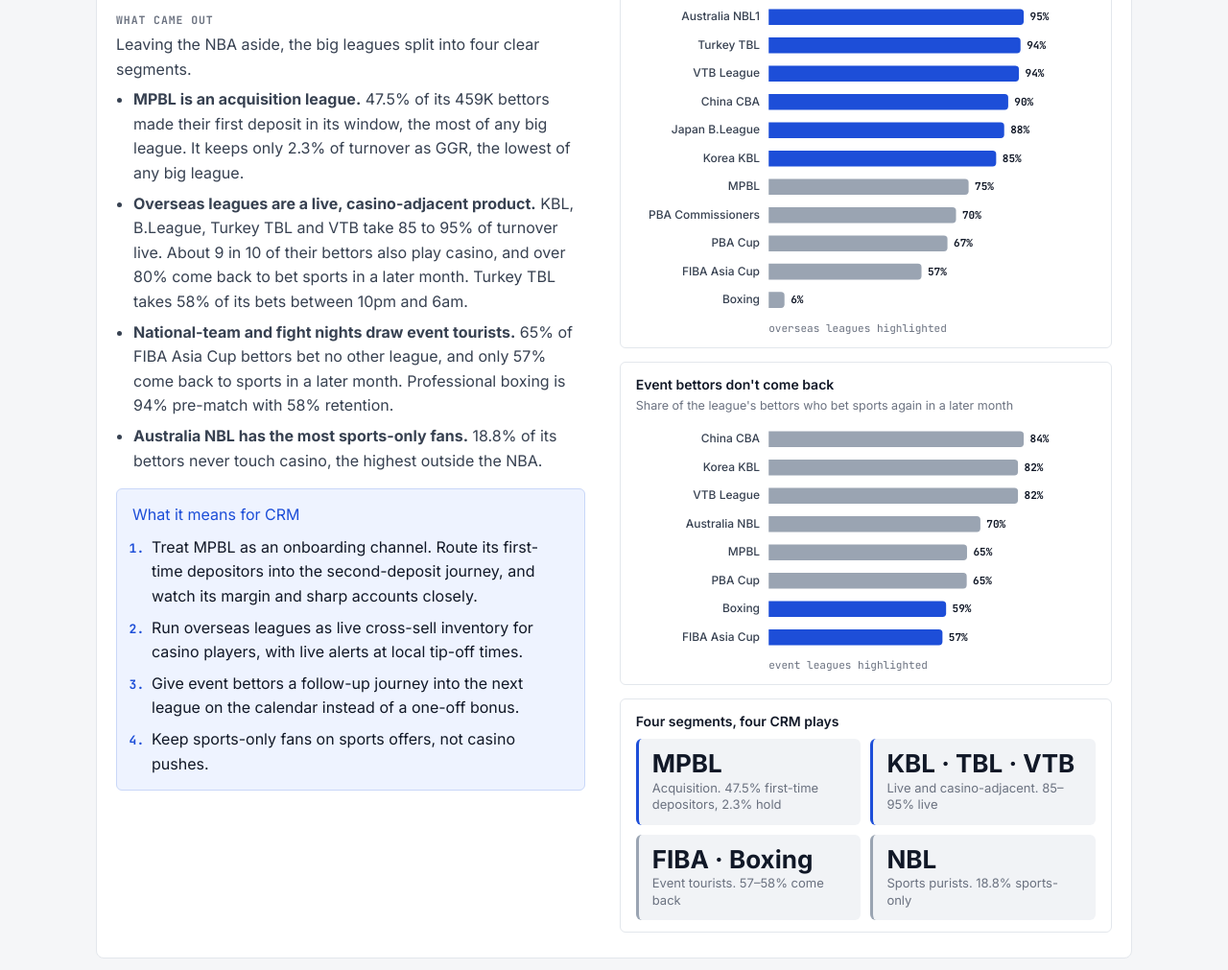
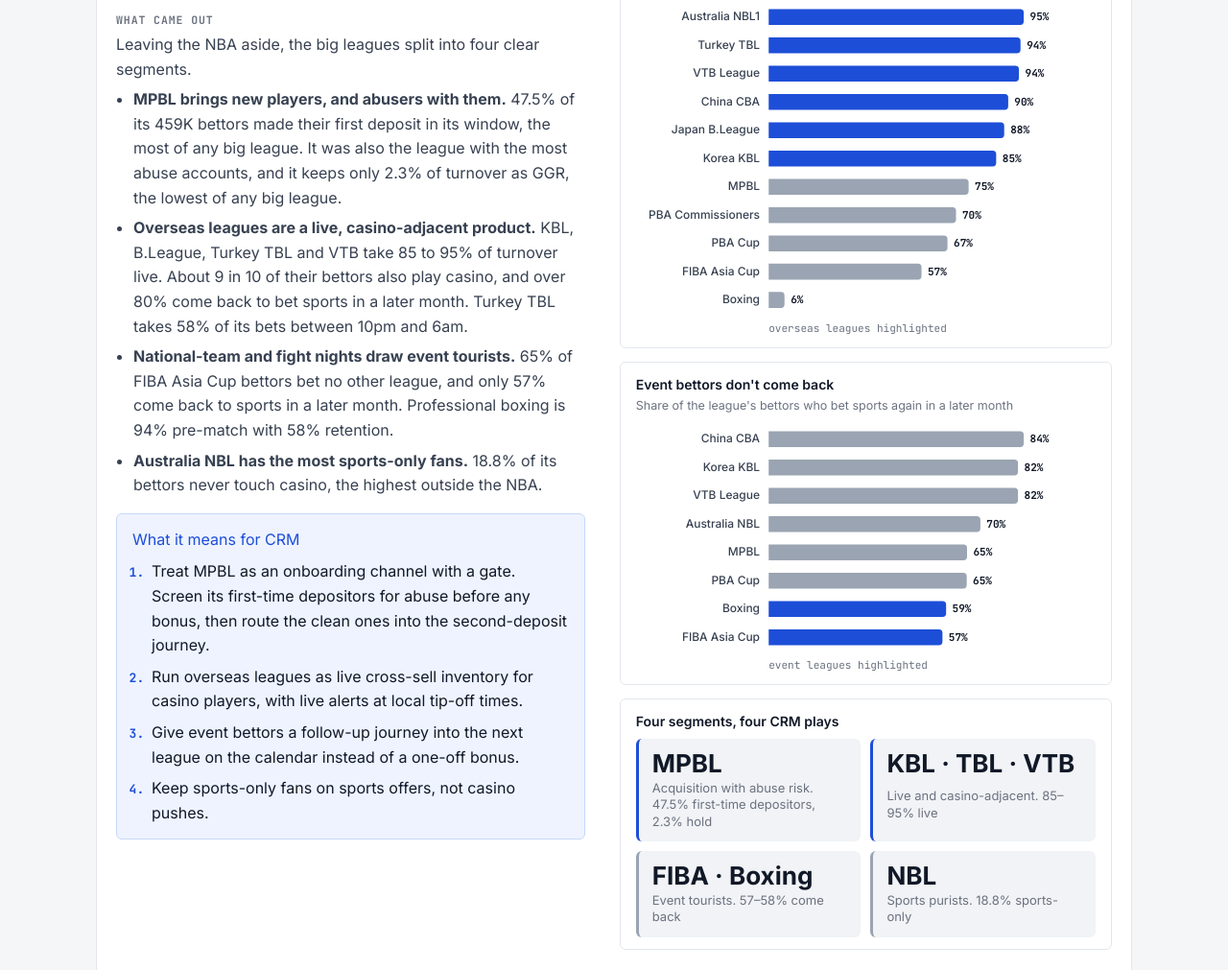
Before and after one commit to stanley0321/p-iit56rgm, a plain HTML site: page index.html in a window 1280 px wide. Shown: the part 5520-6531 px from the top of the page at 96% size. Drawn offline with Linux system fonts and the light colour scheme.

Commit message:
Note MPBL abuse risk and gate its onboarding

```diff
--- a/index.html
+++ b/index.html
@@ -401,14 +401,14 @@ footer b { font: 700 16px var(--display); color: var(--ink) }
       <div class="blk"><span class="lbl">What came out</span>
         <p>Leaving the NBA aside, the big leagues split into four clear segments.</p>
         <ul>
-          <li><b>MPBL is an acquisition league.</b> 47.5% of its 459K bettors made their first deposit in its window, the most of any big league. It keeps only 2.3% of turnover as GGR, the lowest of any big league.</li>
+          <li><b>MPBL brings new players, and abusers with them.</b> 47.5% of its 459K bettors made their first deposit in its window, the most of any big league. It was also the league with the most abuse accounts, and it keeps only 2.3% of turnover as GGR, the lowest of any big league.</li>
           <li><b>Overseas leagues are a live, casino-adjacent product.</b> KBL, B.League, Turkey TBL and VTB take 85 to 95% of turnover live. About 9 in 10 of their bettors also play casino, and over 80% come back to bet sports in a later month. Turkey TBL takes 58% of its bets between 10pm and 6am.</li>
           <li><b>National-team and fight nights draw event tourists.</b> 65% of FIBA Asia Cup bettors bet no other league, and only 57% come back to sports in a later month. Professional boxing is 94% pre-match with 58% retention.</li>
           <li><b>Australia NBL has the most sports-only fans.</b> 18.8% of its bettors never touch casino, the highest outside the NBA.</li>
         </ul></div>
       <div class="calls"><span class="lbl">What it means for CRM</span>
         <ol>
-          <li>Treat MPBL as an onboarding channel. Route its first-time depositors into the second-deposit journey, and watch its margin and sharp accounts closely.</li>
+          <li>Treat MPBL as an onboarding channel with a gate. Screen its first-time depositors for abuse before any bonus, then route the clean ones into the second-deposit journey.</li>
           <li>Run overseas leagues as live cross-sell inventory for casino players, with live alerts at local tip-off times.</li>
           <li>Give event bettors a follow-up journey into the next league on the calendar instead of a one-off bonus.</li>
           <li>Keep sports-only fans on sports offers, not casino pushes.</li>
@@ -420,7 +420,7 @@ footer b { font: 700 16px var(--display); color: var(--ink) }
       <div class="fig"><div class="cap">Event bettors don't come back</div><div class="sub">Share of the league's bettors who bet sports again in a later month</div><div id="fig-lret"></div></div>
       <div class="fig"><div class="cap">Four segments, four CRM plays</div>
         <div class="tiles">
-          <div class="tile"><span class="v">MPBL</span><span class="k">Acquisition. 47.5% first-time depositors, 2.3% hold</span></div>
+          <div class="tile"><span class="v">MPBL</span><span class="k">Acquisition with abuse risk. 47.5% first-time depositors, 2.3% hold</span></div>
           <div class="tile"><span class="v">KBL · TBL · VTB</span><span class="k">Live and casino-adjacent. 85–95% live</span></div>
           <div class="tile b"><span class="v">FIBA · Boxing</span><span class="k">Event tourists. 57–58% come back</span></div>
           <div class="tile b"><span class="v">NBL</span><span class="k">Sports purists. 18.8% sports-only</span></div>
```
